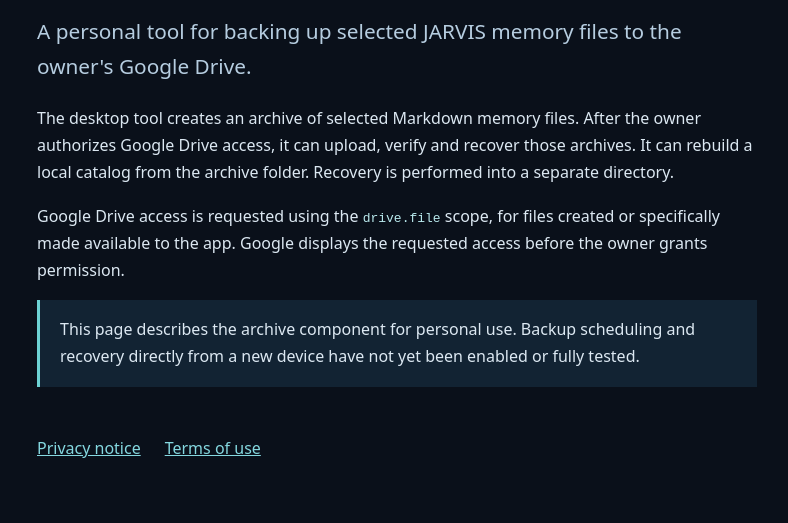
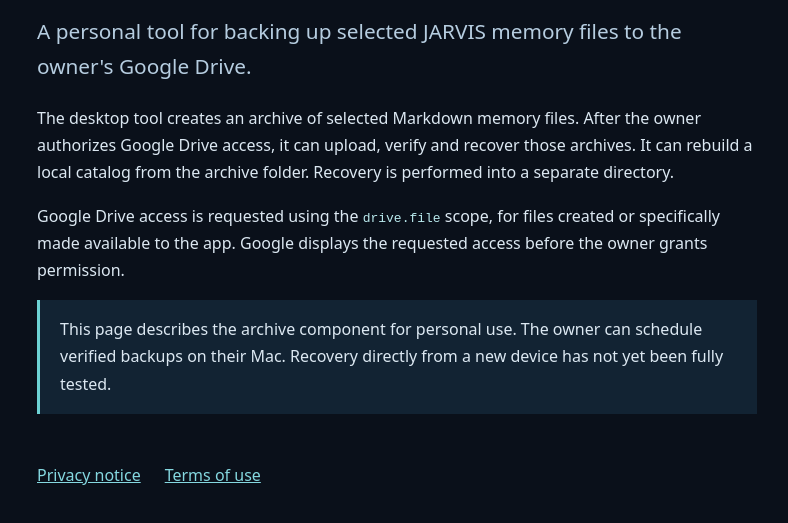
Before and after one commit to noobsaibotron-prog/jarvis-drive-archive-info, a plain HTML site: page index.html in a window 1280 px wide. Shown: the part 263-786 px from the top of the page, without its empty margins (243-1031 px from the left). Drawn offline with Linux system fonts and the light colour scheme.

Commit message:
Reflect scheduled local archive backups

```diff
--- a/index.html
+++ b/index.html
@@ -1 +1 @@
-<!doctype html><html lang="en"><head><meta name="google-site-verification" content="ni4IVFiM8mYVhA43gDR4LBFRNbe9H_vp2hQwTA-mrpU" /><meta charset="utf-8"><meta name="viewport" content="width=device-width,initial-scale=1"><title>JARVIS Drive Archive</title><link rel="stylesheet" href="style.css"></head><body><main><p class="eyebrow">PERSONAL DATA ARCHIVE</p><h1>JARVIS Drive Archive</h1><p class="lead">A personal tool for backing up selected JARVIS memory files to the owner's Google Drive.</p><p>The desktop tool creates an archive of selected Markdown memory files. After the owner authorizes Google Drive access, it can upload, verify and recover those archives. It can rebuild a local catalog from the archive folder. Recovery is performed into a separate directory.</p><p>Google Drive access is requested using the <code>drive.file</code> scope, for files created or specifically made available to the app. Google displays the requested access before the owner grants permission.</p><div class="notice">This page describes the archive component for personal use. Backup scheduling and recovery directly from a new device have not yet been enabled or fully tested.</div><nav><a href="privacy.html">Privacy notice</a><a href="terms.html">Terms of use</a></nav></main></body></html>
+<!doctype html><html lang="en"><head><meta name="google-site-verification" content="ni4IVFiM8mYVhA43gDR4LBFRNbe9H_vp2hQwTA-mrpU" /><meta charset="utf-8"><meta name="viewport" content="width=device-width,initial-scale=1"><title>JARVIS Drive Archive</title><link rel="stylesheet" href="style.css"></head><body><main><p class="eyebrow">PERSONAL DATA ARCHIVE</p><h1>JARVIS Drive Archive</h1><p class="lead">A personal tool for backing up selected JARVIS memory files to the owner's Google Drive.</p><p>The desktop tool creates an archive of selected Markdown memory files. After the owner authorizes Google Drive access, it can upload, verify and recover those archives. It can rebuild a local catalog from the archive folder. Recovery is performed into a separate directory.</p><p>Google Drive access is requested using the <code>drive.file</code> scope, for files created or specifically made available to the app. Google displays the requested access before the owner grants permission.</p><div class="notice">This page describes the archive component for personal use. The owner can schedule verified backups on their Mac. Recovery directly from a new device has not yet been fully tested.</div><nav><a href="privacy.html">Privacy notice</a><a href="terms.html">Terms of use</a></nav></main></body></html>
```
